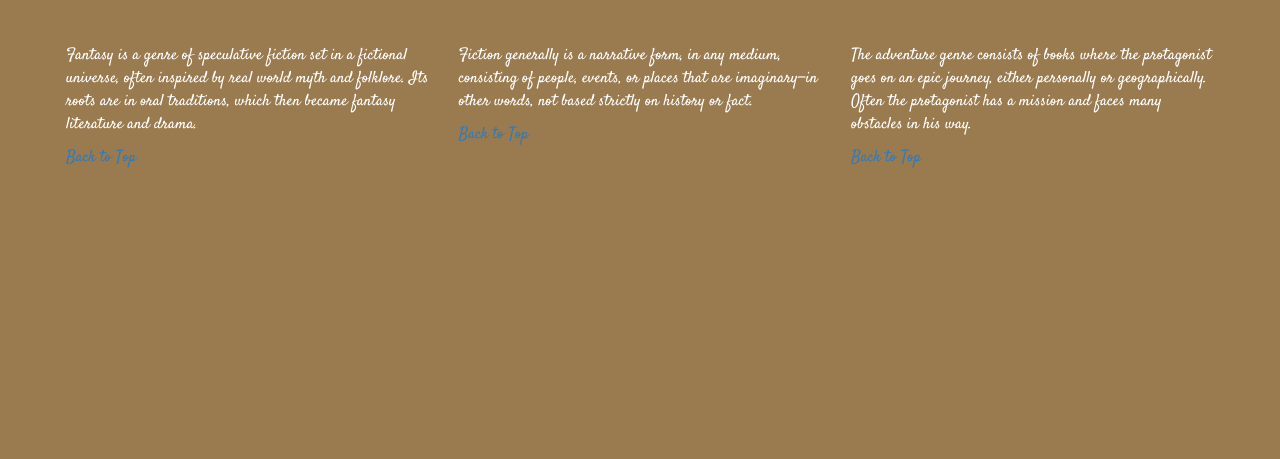
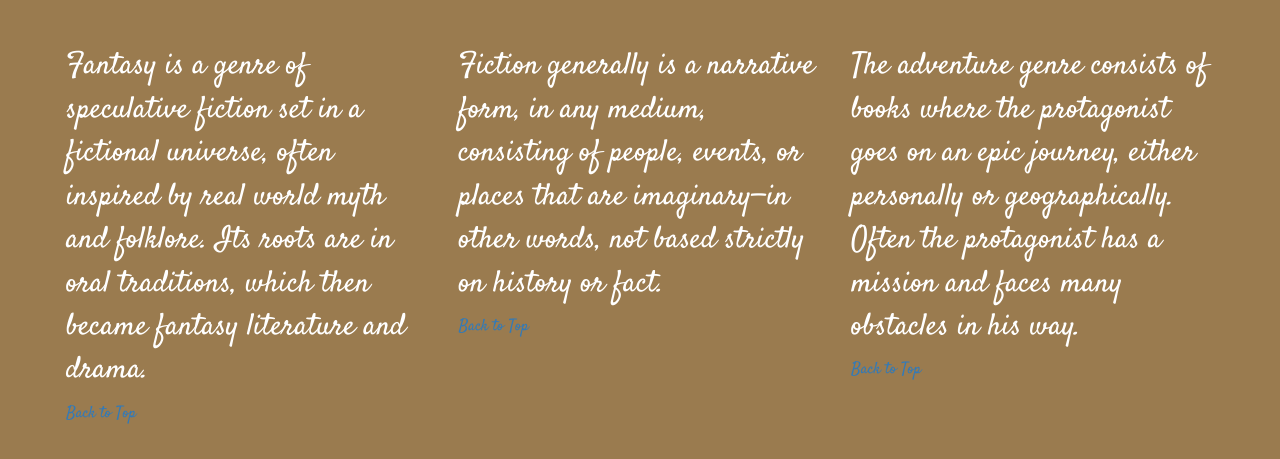
Before and after one commit to Sera001/MODULE3, a plain HTML site: page Index.html in a window 1280 px wide. Shown: the part 295-754 px from the top of the page. Drawn offline with nearby package versions, Linux system fonts and the light colour scheme; files whose address does not match are found by name.

Commit message:
Update C3.css

```diff
--- a/C3.css
+++ b/C3.css
@@ -89,7 +89,9 @@ body{
     font-weight: bold;
     margin-bottom: 1em;
 }
-
+#home-tiles p{
+	font-size:1.9em;
+}
 #main-section {
     background-color: #82d06b;
     box-shadow: 0 0 50px #0f5900;
```
